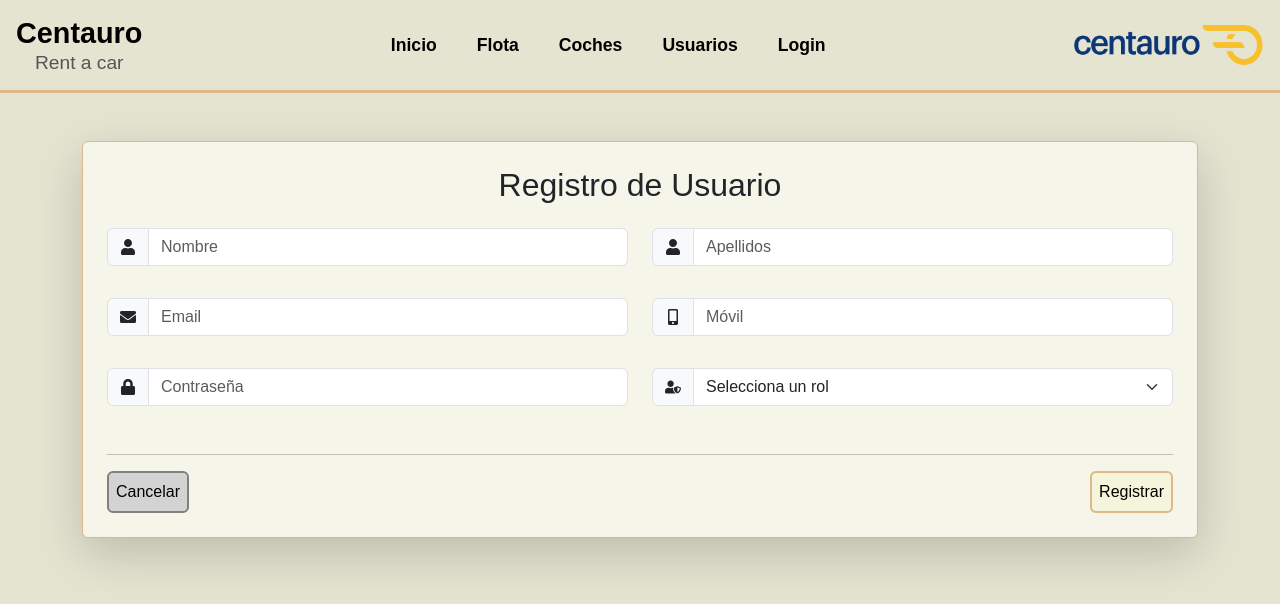
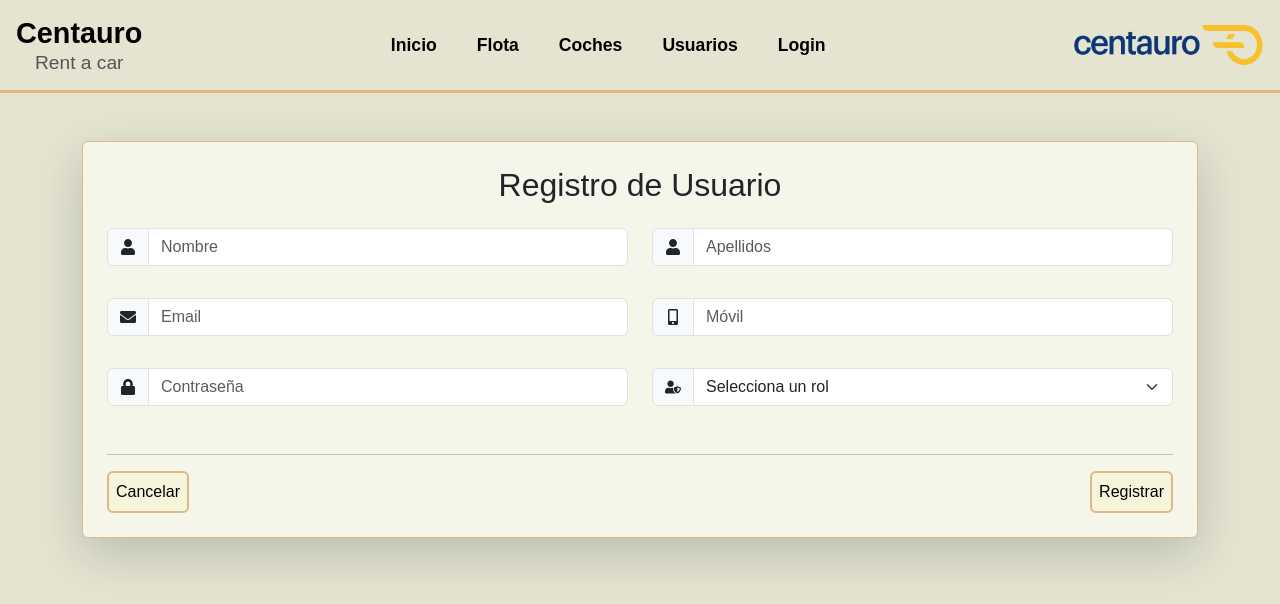
Before and after one commit to DeboraNobs/Proyecto-Centauro-React, a React (Create React App) app: page /form-users in a window 1280 px wide. Shown: the top 604 px of the page. Built offline with nearby package versions, Linux system fonts and the light colour scheme.

Commit message:
Login con reconocimiento de contraseña hasheada

```diff
--- a/src/componentes/Login/LoginForm.tsx
+++ b/src/componentes/Login/LoginForm.tsx
@@ -6,7 +6,7 @@ import { UsersService } from '../../servicios/UsersService';
 import { useNavigate } from 'react-router-dom';
 
 const LoginForm = () => {
-  const [errorMessage, setErrorMessage] = useState('');
+  const [, setErrorMessage] = useState('');
   const navigate = useNavigate();
 
   const { register, handleSubmit, formState: { errors } } = useForm<Login>();
@@ -23,7 +23,7 @@ const LoginForm = () => {
 
   return (
     <div className="login">
-      <img src={logo} alt="image" className="login__bg" />
+      <img src={logo} alt="login_bg" className="login__bg" />
 
       <form onSubmit={handleSubmit(onSubmit)} className="login__form">
         <h1 className="login__title">Iniciar Sesión</h1>
@@ -50,7 +50,6 @@ const LoginForm = () => {
             <label htmlFor="user-check" className="login__check-label">Recuérdame</label>
           </div>
 
-          <a href="#" className="login__forgot">Olvidó su contraseña?</a>
         </div>
 
         <button type="submit" className="login__button">Login</button>
--- a/src/componentes/Users/FormUsers.tsx
+++ b/src/componentes/Users/FormUsers.tsx
@@ -25,7 +25,7 @@ const FormUsers = () => {
         }
 
         alert(`Usuario ${isEditing ? 'actualizado' : 'creado'} correctamente`);
-        navigate('/users');
+        navigate('/login');
       } catch (error: any) {
           console.error('Error en la operación:', error);
           setErrorMessage(error.message || `Error al ${isEditing ? 'actualizar' : 'crear'} el usuario`);
@@ -198,17 +198,18 @@ const FormUsers = () => {
           <hr />
 
           <div className="d-flex justify-content-between">
-            <Button
+          <Button
               type="button"
               style={{
                 color: "black",
                 padding: "7px",
-                backgroundColor: "lightgray",
-                border: "solid gray 2px"
+                backgroundColor: "beige",
+                border: "solid BurlyWood 2px"
               }}
               onClick={navegarListado}
               texto="Cancelar"
             />
+
 
             <Button
               type="submit"
```
Also changed, not shown: src/componentes/Cars/FormCars.tsx (+0 -7 lines).
